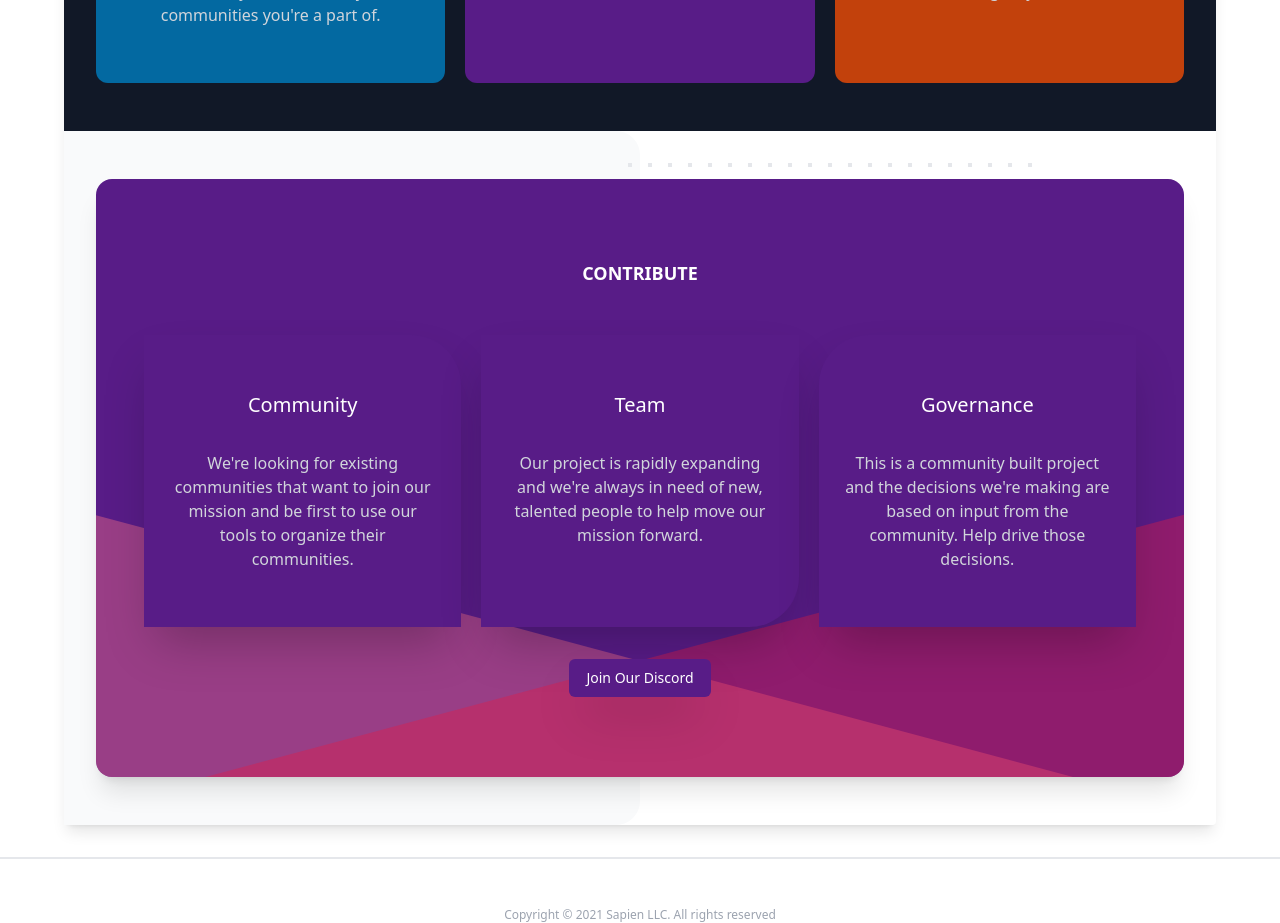
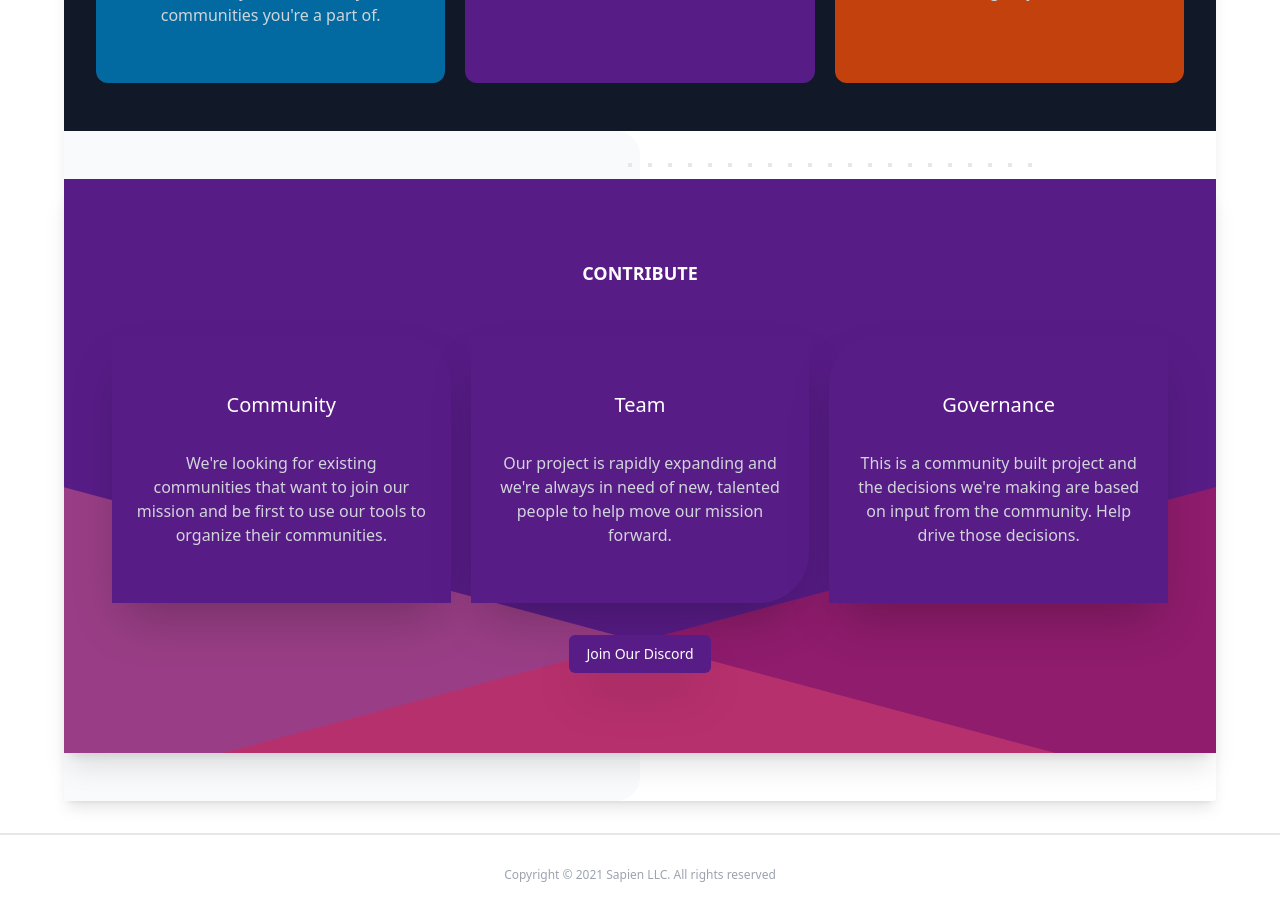
Before and after one commit to Sapien-Nation/citizen-hub, a Next.js app: page / in a window 1280 px wide. Shown: the part 1900-2823 px from the top of the page. Built offline with nearby package versions, Linux system fonts and the light colour scheme; no server answers.

Commit message:
Navbar updates

```diff
--- a/components/navigation/Footer.tsx
+++ b/components/navigation/Footer.tsx
@@ -21,7 +21,7 @@ const Footer = () => {
       className="bg-white border-t-2 border-gray-200"
       aria-labelledby="footer-heading"
     >
-      <div className="mt-4 pt-8 text-center">
+      <div className="py-8 text-center">
         <p className="text-xs text-gray-400">
           Copyright &copy; {new Date().getFullYear()} Sapien LLC. All rights
           reserved
--- a/components/navigation/Navbar.tsx
+++ b/components/navigation/Navbar.tsx
@@ -119,6 +119,16 @@ const Navbar = () => {
                       >
                         <Menu.Items className="origin-top-right absolute right-0 mt-2 w-48 rounded-md shadow-lg py-1 bg-white ring-1 ring-black ring-opacity-5 focus:outline-none">
                           <Menu.Item>
+                            <div className="border-b border-gray-200 px-4 py-2">
+                              <div className="text-base font-medium text-gray-800">
+                                {me.displayName}
+                              </div>
+                              <div className="text-sm font-medium text-gray-500">
+                                {me.email}
+                              </div>
+                            </div>
+                          </Menu.Item>
+                          <Menu.Item>
                             {({ active }) => (
                               <Link href="/logout">
                                 <a
@@ -194,25 +204,25 @@ const Navbar = () => {
                         {me.email}
                       </div>
                     </div>
-                    <button
+                    {/* <button
                       type="button"
                       className="ml-auto shrink-0 bg-white p-1 text-gray-400 rounded-full hover:text-gray-500 focus:outline-none focus:ring-2 focus:ring-offset-2 focus:ring-purple-500"
                     >
                       <span className="sr-only">View notifications</span>
                       <BellIcon className="h-6 w-6" aria-hidden="true" />
-                    </button>
+                    </button> */}
+                    <Disclosure.Button
+                      as="a"
+                      href="/logout"
+                      className="ml-auto shrink-0 px-4 py-2 text-base font-medium text-gray-500 hover:text-gray-800 hover:bg-gray-100"
+                    >
+                      Sign out
+                    </Disclosure.Button>
                   </div>
                   <div className="mt-3 space-y-1">
                     {/* <Disclosure.Button className="block px-4 py-2 text-base font-medium text-gray-500 hover:text-gray-800 hover:bg-gray-100">
                       Connect Wallet
                     </Disclosure.Button> */}
-                    <Disclosure.Button
-                      as="a"
-                      href="/logout"
-                      className="block px-4 py-2 text-base font-medium text-gray-500 hover:text-gray-800 hover:bg-gray-100"
-                    >
-                      Sign out
-                    </Disclosure.Button>
                   </div>
                 </>
               ) : (
--- a/pages/index.tsx
+++ b/pages/index.tsx
@@ -141,8 +141,8 @@ const IndexPage: NextPage = () => {
           </div>
         </div>
         {/* Contribue Section */}
-        <div className="py-12 relative lg:px-8 px-4 sm:px-6">
-          <div aria-hidden="true" className="hidden sm:block">
+        <div className="py-12 relative">
+          <div aria-hidden="true" className="hidden md:block">
             <div className="absolute inset-y-0 left-0 w-1/2 bg-gray-50 rounded-r-3xl"></div>
             <svg
               className="absolute top-8 left-1/2 -ml-3"
@@ -177,7 +177,7 @@ const IndexPage: NextPage = () => {
               ></rect>
             </svg>
           </div>
-          <div className="relative rounded-2xl px-6 py-10 bg-purple-900 overflow-hidden shadow-xl sm:px-12 sm:py-20">
+          <div className="relative px-6 py-10 bg-purple-900 overflow-hidden shadow-xl sm:px-12 sm:py-20">
             <div
               aria-hidden="true"
               className="absolute inset-0 -mt-72 sm:-mt-32 md:mt-0"
```
